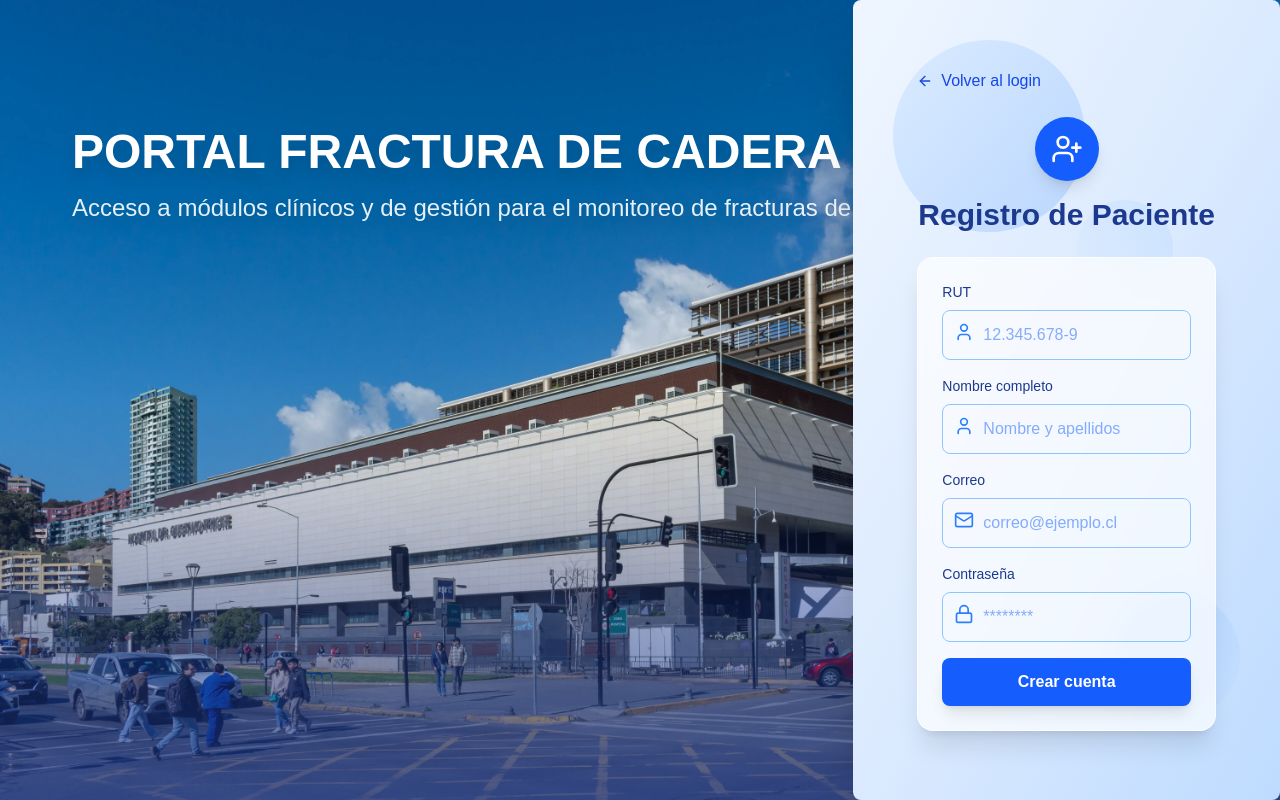
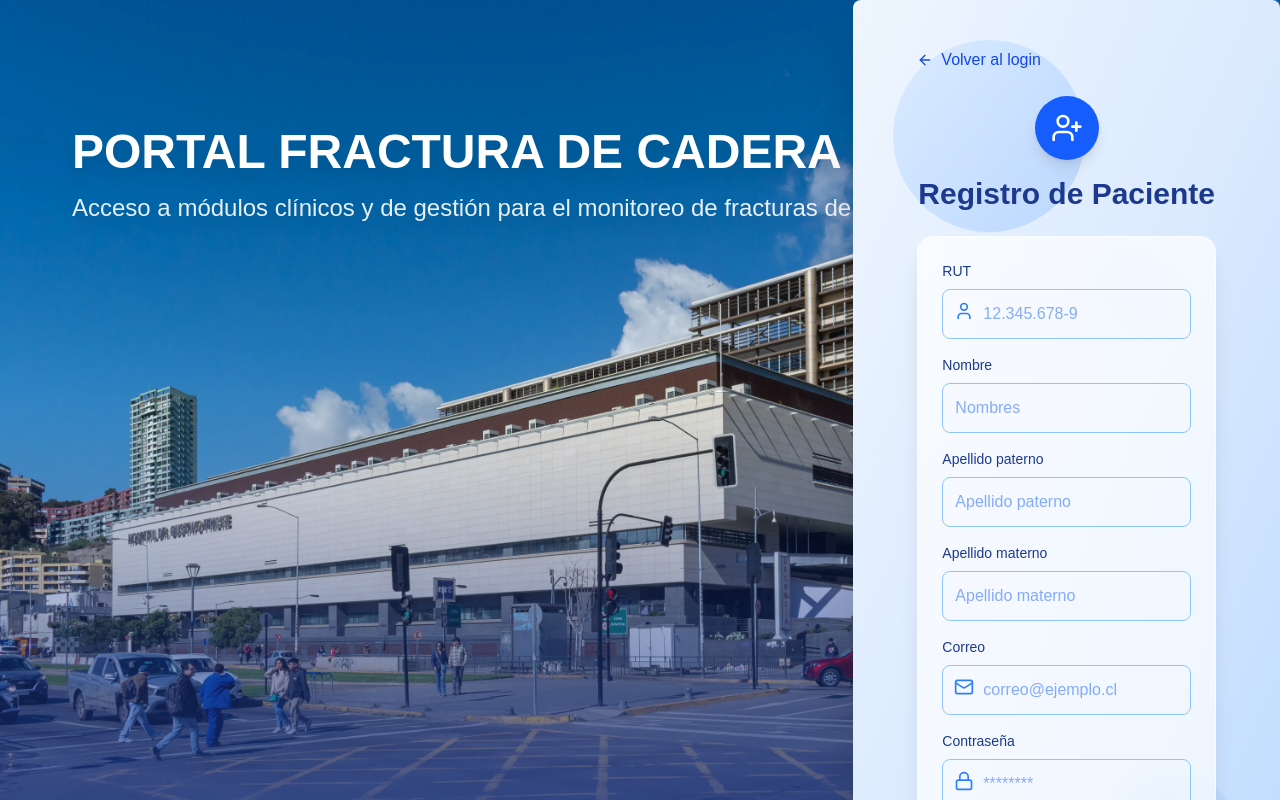
Before and after one commit to MrDyslexia/Fracturas-de-cadera, a Next.js app: page /login in a window 1280 px wide. Both pictures are taken after a click on the button "Regístrate". Shown: the top 800 px of the page. Built offline with nearby package versions, Linux system fonts and the light colour scheme; no server answers.

Commit message:
register

```diff
--- a/app/login/page.tsx
+++ b/app/login/page.tsx
@@ -7,21 +7,17 @@ import { useAuth } from '@/contexts/AuthContext';
 // 👇 importa tus componentes del folder components/Login
 import { LoginForm, ForgotPassword, ContactSupport, PatientRegister } from '@/components/Login';
 
+
 type Mode = 'login' | 'forgot' | 'support' | 'register';
 
 export default function LoginPage() {
   const [mode, setMode] = useState<Mode>('login');
   const router = useRouter();
-  const { login } = useAuth();
+    const { login, portalFor } = useAuth();
 
-  // misma lógica de login que ya tenías
-  const onSubmit = async (rut: string, password: string) => {
-    const u = await login(rut, password);
-    const target =
-      u.role === 'admin' ? '/admin' :
-      u.role === 'investigador' ? '/investigador' :
-      u.role === 'tecnologo' ? '/tech' :
-      u.role === 'paciente' ? '/paciente' : '/funcionario';
+  const onSubmit = async (correoORut: string, password: string) => {
+    const u = await login(correoORut, password);  // ahora viene con u.roles: UserRole[]
+    const target = portalFor(u.roles);            // decide el portal según los roles
     router.replace(target);
   };
 
--- a/app/providers.tsx
+++ b/app/providers.tsx
@@ -1,6 +1,5 @@
 'use client';
 import { AuthProvider } from '@/contexts/AuthContext';
-
 export default function Providers({ children }: { children: React.ReactNode }) {
   return <AuthProvider>{children}</AuthProvider>;
 }
--- a/components/Login/PatientRegister.tsx
+++ b/components/Login/PatientRegister.tsx
@@ -1,36 +1,68 @@
 'use client';
 
-import { useState } from 'react';
-import { ArrowLeft, UserPlus, User, Mail, Lock } from 'lucide-react';
+import { useState, useMemo } from 'react';
+import { ArrowLeft, UserPlus, User, Mail, Lock, AlertCircle, CheckCircle2 } from 'lucide-react';
+
+const API_BASE = process.env.NEXT_PUBLIC_API_BASE ?? 'http://localhost:3001/api/v1';
 
 export default function PatientRegister({ onBack }: { onBack: () => void }) {
   const [rut, setRut] = useState('');
-  const [nombre, setNombre] = useState('');
+  const [nombres, setNombres] = useState('');
+  const [apellidoPaterno, setApellidoPaterno] = useState('');
+  const [apellidoMaterno, setApellidoMaterno] = useState('');
   const [correo, setCorreo] = useState('');
   const [pass, setPass] = useState('');
   const [loading, setLoading] = useState(false);
+  const [err, setErr] = useState<string | null>(null);
+  const [ok, setOk] = useState<string | null>(null);
+
+  const passOk = useMemo(
+    () => pass.length >= 8 && /[A-Z]/.test(pass) && /\d/.test(pass),
+    [pass]
+  );
 
   const submit = async (e: React.FormEvent) => {
     e.preventDefault();
+    setErr(null);
+    setOk(null);
+    if (!passOk) {
+      setErr('La contraseña debe tener al menos 8 caracteres, 1 mayúscula y 1 número.');
+      return;
+    }
     setLoading(true);
-    await new Promise(r => setTimeout(r, 800)); // TODO: conectar backend
-    alert(`Paciente registrado: ${nombre} (${rut})`);
+    try {
+      const res = await fetch(`${API_BASE}/auth/register`, {
+        method: 'POST',
+        headers: { 'Content-Type': 'application/json' },
+        body: JSON.stringify({
+          rut: rut.trim() || null,
+          nombres: nombres.trim(),
+          apellido_paterno: apellidoPaterno.trim(),
+          apellido_materno: apellidoMaterno.trim(),
+          correo: correo.trim().toLowerCase(),
+          password: pass,
+        }),
+      });
+
+      const json = await res.json().catch(() => ({}));
+      if (!res.ok) throw new Error(json?.error || 'No se pudo registrar');
+
+      setOk('Cuenta creada. Ahora puedes iniciar sesión.');
+      setTimeout(() => onBack(), 900);
+    } catch (e: any) {
+      setErr(e?.message || 'Error inesperado');
+    } finally {
       setLoading(false);
-    onBack();
+    }
   };
 
   return (
     <div className="max-w-md mx-auto w-full">
-      {/* Volver */}
-      <button
-        onClick={onBack}
-        className="group inline-flex items-center gap-2 text-blue-700 hover:text-blue-900 mb-6"
-      >
+      <button onClick={onBack} className="group inline-flex items-center gap-2 text-blue-700 hover:text-blue-900 mb-6" type="button">
         <ArrowLeft className="w-4 h-4 group-hover:-translate-x-0.5 transition" />
         Volver al login
       </button>
 
-      {/* Título */}
       <div className="text-center mb-6">
         <div className="inline-flex items-center justify-center w-16 h-16 bg-blue-600 rounded-full mb-4 shadow-lg">
           <UserPlus className="w-8 h-8 text-white" />
@@ -38,12 +70,7 @@ export default function PatientRegister({ onBack }: { onBack: () => void }) {
         <h2 className="text-3xl font-bold text-blue-900">Registro de Paciente</h2>
       </div>
 
-      {/* Card */}
-      <form
-        onSubmit={submit}
-        className="bg-white/70 backdrop-blur-md rounded-2xl shadow-xl p-6 border border-white/60 space-y-4"
-      >
-        {/* RUT */}
+      <form onSubmit={submit} className="bg-white/70 backdrop-blur-md rounded-2xl shadow-xl p-6 border border-white/60 space-y-4">
         <div>
           <label className="block text-sm font-medium text-blue-900 mb-2">RUT</label>
           <div className="relative">
@@ -54,28 +81,46 @@ export default function PatientRegister({ onBack }: { onBack: () => void }) {
               onChange={(e) => setRut(e.target.value)}
               placeholder="12.345.678-9"
               className="text-blue-600 w-full pl-10 pr-12 py-3 rounded-lg border border-blue-300 focus:ring-2 focus:ring-blue-500"
-              required
             />
           </div>
         </div>
 
-        {/* Nombre */}
         <div>
-          <label className="block text-sm font-medium text-blue-900 mb-2">Nombre completo</label>
-          <div className="relative">
-            <User className="h-5 w-5 text-blue-500 absolute left-3 top-3" />
+          <label className="block text-sm font-medium text-blue-900 mb-2">Nombre</label>
           <input
             type="text"
-              value={nombre}
-              onChange={(e) => setNombre(e.target.value)}
-              placeholder="Nombre y apellidos"
-              className="text-blue-600 w-full pl-10 pr-12 py-3 rounded-lg border border-blue-300 focus:ring-2 focus:ring-blue-500"
+            value={nombres}
+            onChange={(e) => setNombres(e.target.value)}
+            placeholder="Nombres"
+            className="text-blue-600 w-full px-3 py-3 rounded-lg border border-blue-300 focus:ring-2 focus:ring-blue-500"
             required
           />
         </div>
+
+        <div>
+          <label className="block text-sm font-medium text-blue-900 mb-2">Apellido paterno</label>
+          <input
+            type="text"
+            value={apellidoPaterno}
+            onChange={(e) => setApellidoPaterno(e.target.value)}
+            placeholder="Apellido paterno"
+            className="text-blue-600 w-full px-3 py-3 rounded-lg border border-blue-300 focus:ring-2 focus:ring-blue-500"
+            required
+          />
         </div>
 
-        {/* Correo */}
+        <div>
+          <label className="block text-sm font-medium text-blue-900 mb-2">Apellido materno</label>
+          <input
+            type="text"
+            value={apellidoMaterno}
+            onChange={(e) => setApellidoMaterno(e.target.value)}
+            placeholder="Apellido materno"
+            className="text-blue-600 w-full px-3 py-3 rounded-lg border border-blue-300 focus:ring-2 focus:ring-blue-500"
+            required
+          />
+        </div>
+
         <div>
           <label className="block text-sm font-medium text-blue-900 mb-2">Correo</label>
           <div className="relative">
@@ -91,7 +136,6 @@ export default function PatientRegister({ onBack }: { onBack: () => void }) {
           </div>
         </div>
 
-        {/* Contraseña */}
         <div>
           <label className="block text-sm font-medium text-blue-900 mb-2">Contraseña</label>
           <div className="relative">
@@ -105,11 +149,26 @@ export default function PatientRegister({ onBack }: { onBack: () => void }) {
               required
             />
           </div>
+          <p className={`text-xs mt-1 ${passOk ? 'text-green-700' : 'text-blue-700'}`}>
+            Mínimo 8 caracteres, al menos 1 mayúscula y 1 número.
+          </p>
         </div>
 
-        {/* Botón */}
+        {err && (
+          <div className="flex items-start gap-2 text-red-700 text-sm bg-red-50 border border-red-200 rounded-md p-2">
+            <AlertCircle className="w-4 h-4 mt-0.5" />
+            <span>{err}</span>
+          </div>
+        )}
+        {ok && (
+          <div className="flex items-start gap-2 text-green-700 text-sm bg-green-50 border border-green-200 rounded-md p-2">
+            <CheckCircle2 className="w-4 h-4 mt-0.5" />
+            <span>{ok}</span>
+          </div>
+        )}
+
         <button
-          disabled={loading}
+          disabled={loading || !nombres || !apellidoPaterno || !apellidoMaterno || !correo || !passOk}
           className="w-full bg-blue-600 text-white font-semibold rounded-lg py-3 shadow-lg
                      transition hover:-translate-y-0.5 hover:shadow-xl active:translate-y-0 active:shadow-md
                      disabled:opacity-60"
--- a/components/RoleGuard.tsx
+++ b/components/RoleGuard.tsx
@@ -2,39 +2,40 @@
 
 import { ReactNode, useEffect } from 'react';
 import { useRouter } from 'next/navigation';
-import { useAuth } from '@/contexts/AuthContext';
-import type { UserRole } from '@/types/auth';
+import { useAuth } from '@/contexts/AuthContext'; // ← de tu contexto real
+import type { UserRole } from '@/contexts/AuthContext'; // usa el mismo origen
 
-export default function RoleGuard({
-  allow,
-  children,
-}: {
-  allow: UserRole[];
+type Props = {
+  allow: UserRole[];   // roles permitidos para este bloque
   children: ReactNode;
-}) {
-  const { user, loading } = useAuth();
+};
+
+export default function RoleGuard({ allow, children }: Props) {
+  const { user, loading, portalFor } = useAuth();
   const router = useRouter();
 
   useEffect(() => {
     if (loading) return;
+
+    // 1) no logeado → al login
     if (!user) {
       router.replace('/login');
       return;
     }
-    if (!allow.includes(user.role)) {
-      // Redirige a su “home” por defecto
-      const target =
-        user.role === 'admin' ? '/admin' :
-        user.role === 'funcionario' ? '/funcionario' :
-        user.role === 'paciente' ? '/paciente' :
-        user.role === 'investigador' ? '/investigador' :
-        '/tecnologo';
-      router.replace(target);
+
+    // 2) ¿tiene al menos un rol permitido?
+    const hasAccess = user.roles?.some(r => allow.includes(r));
+    if (!hasAccess) {
+      // redirige a su “home” por defecto según prioridad
+      router.replace(portalFor(user.roles ?? []));
     }
-  }, [user, loading, allow, router]);
+  }, [user, loading, allow, router, portalFor]);
 
   if (loading) return <div className="p-6">Cargando…</div>;
-  if (!user || !allow.includes(user.role)) return null;
+  if (!user) return null;
+
+  const canSee = user.roles?.some(r => allow.includes(r));
+  if (!canSee) return null;
 
   return <>{children}</>;
 }
--- a/contexts/AuthContext.tsx
+++ b/contexts/AuthContext.tsx
@@ -1,49 +1,160 @@
 'use client';
+
 import { createContext, useContext, useEffect, useMemo, useState } from 'react';
 
-export type UserRole = 'admin'|'funcionario'|'paciente'|'investigador'|'tecnologo';
-export interface User { id: string; nombre: string; role: UserRole; token?: string; rut: string; }
+export type UserRole = 'admin' | 'funcionario' | 'paciente' | 'investigador' | 'tecnologo';
 
-const USERS: Array<{rut:string; pass:string; role:UserRole; nombre:string}> = [
-  { rut:'admin',         pass:'1234', role:'admin',        nombre:'Admin Demo' },
-  { rut:'funcionario',   pass:'1234', role:'funcionario',  nombre:'Funcionario Demo' },
-  { rut:'paciente',      pass:'1234', role:'paciente',     nombre:'Paciente Demo' },
-  { rut:'investigador',  pass:'1234', role:'investigador', nombre:'Investigador Demo' },
-  { rut:'tecnologo',     pass:'1234', role:'tecnologo',    nombre:'Tecnólogo Demo' },
-];
+export interface User {
+  id: number | string;
+  nombre: string;
+  correo: string;
+  rut?: string;
+  roles: UserRole[]; // array de roles del front
+}
 
 type AuthState = {
   user: User | null;
+  token: string | null;
   loading: boolean;
-  login: (rut: string, password: string) => Promise<User>;
+  login: (correoOrRut: string, password: string) => Promise<User>;
   logout: () => void;
+  authFetch: (input: RequestInfo | URL, init?: RequestInit) => Promise<Response>;
+  portalFor: (roles: UserRole[]) => string;
 };
+
+const API_BASE = process.env.NEXT_PUBLIC_API_BASE ?? 'http://localhost:3001';
+
+const ROLE_MAP: Record<string, UserRole> = {
+  PACIENTE: 'paciente',
+  FUNCIONARIO: 'funcionario',
+  TECNOLOGO: 'tecnologo',
+  INVESTIGADOR: 'investigador',
+  ADMIN: 'admin',
+};
+
+const STORAGE_KEY = 'session_v1';
 
 const AuthContext = createContext<AuthState | undefined>(undefined);
 
 export function AuthProvider({ children }: { children: React.ReactNode }) {
   const [user, setUser] = useState<User | null>(null);
+  const [token, setToken] = useState<string | null>(null);
   const [loading, setLoading] = useState(true);
 
+  // Restaurar sesión al cargar
   useEffect(() => {
-    const raw = typeof window !== 'undefined' ? localStorage.getItem('session') : null;
-    if (raw) setUser(JSON.parse(raw));
-    setLoading(false);
+    try {
+      const raw = typeof window !== 'undefined' ? localStorage.getItem(STORAGE_KEY) : null;
+      if (raw) {
+        const parsed = JSON.parse(raw) as { user: User; token: string };
+        setUser(parsed.user);
+        setToken(parsed.token);
+      }
+    } finally {
+      setLoading(false);
+    }
   }, []);
 
-  const login = async (rut: string, password: string) => {
-    const found = USERS.find(u => u.rut === rut && u.pass === password);
-    await new Promise(r => setTimeout(r, 300)); // simular delay
-    if (!found) throw new Error('Credenciales inválidas');
-    const u: User = { id: crypto.randomUUID(), nombre: found.nombre, role: found.role, rut: found.rut, token: 'demo' };
-    setUser(u);
-    localStorage.setItem('session', JSON.stringify(u));
-    return u;
+  // (Opcional) Sincroniza logout/login entre pestañas
+  useEffect(() => {
+    const onStorage = (e: StorageEvent) => {
+      if (e.key === STORAGE_KEY) {
+        if (!e.newValue) {
+          setUser(null);
+          setToken(null);
+        } else {
+          const parsed = JSON.parse(e.newValue) as { user: User; token: string };
+          setUser(parsed.user);
+          setToken(parsed.token);
+        }
+      }
+    };
+    window.addEventListener('storage', onStorage);
+    return () => window.removeEventListener('storage', onStorage);
+  }, []);
+
+  // Decide portal según prioridad de roles
+  const portalFor = (roles: UserRole[]) => {
+    if (roles.includes('admin')) return '/admin';
+    if (roles.includes('investigador')) return '/investigador';
+    if (roles.includes('tecnologo')) return '/tech';
+    if (roles.includes('paciente')) return '/paciente';
+    if (roles.includes('funcionario')) return '/funcionario';
+    return '/';
   };
 
-  const logout = () => { setUser(null); localStorage.removeItem('session'); };
+  const login = async (correoOrRut: string, password: string) => {
+    try {
+      const res = await fetch(`${API_BASE}/login`, {
+        method: 'POST',
+        headers: { 'Content-Type': 'application/json' },
+        body: JSON.stringify({ correo: correoOrRut, password }),
+      });
 
-  const value = useMemo(() => ({ user, loading, login, logout }), [user, loading]);
+      if (!res.ok) {
+        const err = await res.json().catch(() => ({}));
+        throw new Error(err?.error || 'Error de autenticación');
+      }
+
+      const data: {
+        token: string;
+        user: { id: number | string; rut?: string; nombre: string; correo: string; roles: string[] };
+      } = await res.json();
+
+      // Mapea roles del backend (cualquier casing) → roles del front
+      const mappedRoles: UserRole[] = (data.user.roles || [])
+        .map((r) => ROLE_MAP[r?.toUpperCase?.() ?? ''] || null)
+        .filter(Boolean) as UserRole[];
+
+      const u: User = {
+        id: data.user.id,
+        nombre: data.user.nombre,
+        correo: data.user.correo,
+        rut: data.user.rut,
+        roles: mappedRoles,
+      };
+
+      setUser(u);
+      setToken(data.token);
+      localStorage.setItem(STORAGE_KEY, JSON.stringify({ user: u, token: data.token }));
+      return u;
+    } catch (e: any) {
+      // Limpia por si quedó algo inconsistente
+      localStorage.removeItem(STORAGE_KEY);
+      setUser(null);
+      setToken(null);
+      throw e;
+    }
+  };
+
+  const logout = () => {
+    setUser(null);
+    setToken(null);
+    localStorage.removeItem(STORAGE_KEY);
+  };
+
+  // fetch con Bearer automático
+  const authFetch: AuthState['authFetch'] = async (input, init = {}) => {
+    const headers = new Headers(init.headers || {});
+    if (token && !headers.has('Authorization')) {
+      headers.set('Authorization', `Bearer ${token}`);
+    }
+    if (!headers.has('Content-Type')) {
+      headers.set('Content-Type', 'application/json');
+    }
+    const resp = await fetch(input, { ...init, headers });
+    if (resp.status === 401) logout(); // token inválido/expirado
+    return resp;
+  };
+
+  const value = useMemo(
+    () => ({ user, token, loading, login, logout, authFetch, portalFor }),
+    [user, token, loading]
+  );
+
+  // Evita parpadeo de UI protegida mientras carga la sesión
+  if (loading) return null;
+
   return <AuthContext.Provider value={value}>{children}</AuthContext.Provider>;
 }
 
```
Also changed, not shown: 1 other file (tests, documents, lock files or other folders). Lines whose indentation alone changed are shown as unchanged.
